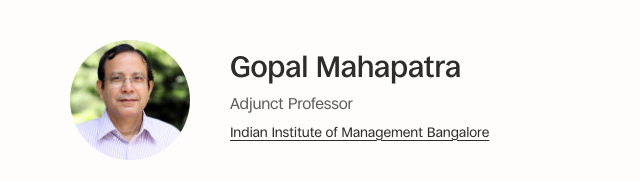
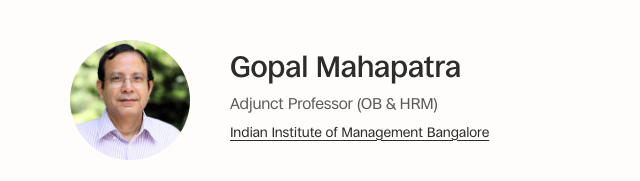
Before and after one commit to ChandanMahapatra/baba-site-test, a SvelteKit app: page / in a window 1280 px wide. Shown: the top 181 px of the page, without its empty margins (290-930 px from the left). Built offline with nearby package versions, Linux system fonts and the light colour scheme.

Commit message:
Update homepage academic and featured course titles
Co-authored-by: ChandanMahapatra <14539609+ChandanMahapatra@users.noreply.github.com>

```diff
--- a/src/routes/+page.svelte
+++ b/src/routes/+page.svelte
@@ -17,7 +17,7 @@
 			<img src="{base}/gopal-mahapatra.jpg" alt="Prof. Gopal Mahapatra" class="header__photo" />
 			<div class="header__text">
 				<h1 class="header__name">Gopal Mahapatra</h1>
-				<p class="header__title">Adjunct Professor</p>
+				<p class="header__title">Adjunct Professor (OB &amp; HRM)</p>
 				<p class="header__institution">
 					<a href="https://www.iimb.ac.in/" target="_blank">Indian Institute of Management Bangalore</a
 					>
@@ -73,6 +73,7 @@
 						href="https://www.edx.org/learn/business-management/indian-institute-of-management-bangalore-leading-self-and-others"
 						target="_blank">Leading Self and Others</a
 					>
+					(MOOCs)
 				</h3>
 				<p class="featured-card__description">
 					A comprehensive leadership course on edX, designed to help individuals develop the mindset
```
